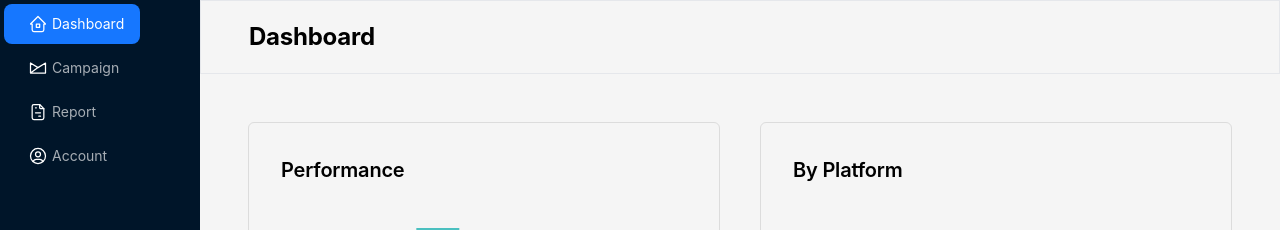
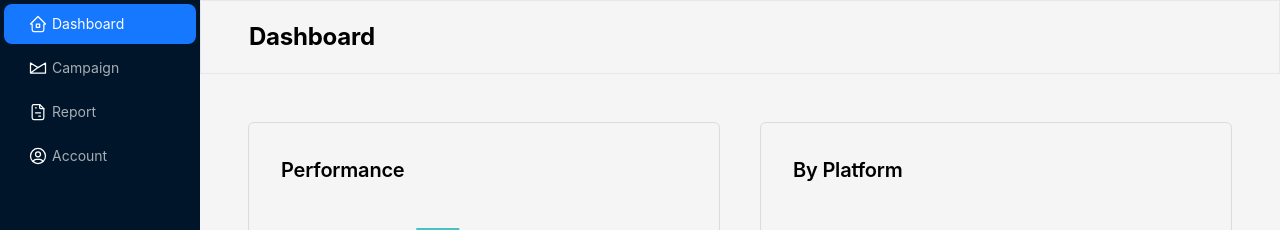
Before and after one commit to vikram-shyftlabs/adsense-admin, a React (Vite) app: page / in a window 1280 px wide. Shown: the top 230 px of the page. Built offline with nearby package versions, Linux system fonts and the light colour scheme; no server answers.

Commit message:
clientId-fixes

```diff
--- a/src/components/sidebar/sidebar.component.jsx
+++ b/src/components/sidebar/sidebar.component.jsx
@@ -27,7 +27,7 @@ const SidebarComponent = ({ component: Component }) => {
         className="min-h-screen w-[10px]"
       >
         <div className="demo-logo-vertical" />
-        <Menu theme="dark" mode="inline" defaultSelectedKeys={[pathname]} className="fixed w-auto">
+        <Menu theme="dark" mode="inline" defaultSelectedKeys={[pathname]} >
           <Menu.Item
             key="/"
             icon={<HomeIcon props={{ width: 20, height: 20 }} />}
```
